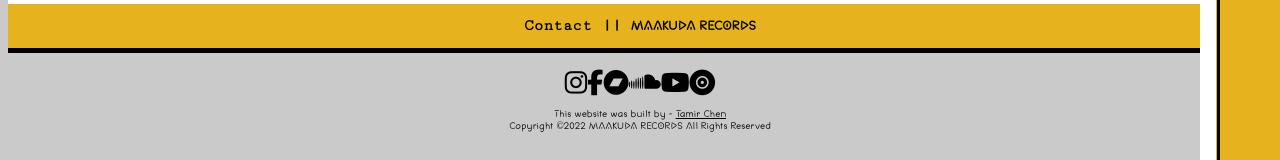
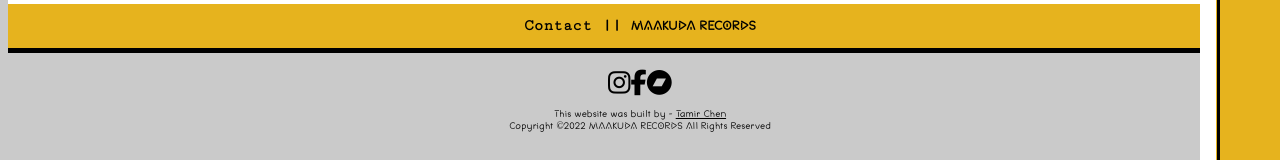
Before and after one commit to tamirchn1/Maakudarecords, a React (Create React App) app: page /About in a window 1280 px wide. Shown: the part 510-670 px from the top of the page. Built offline with nearby package versions, Linux system fonts and the light colour scheme.

Commit message:
delete social media

```diff
--- a/public/styles.css
+++ b/public/styles.css
@@ -278,7 +278,7 @@ form a:hover {
   }
   .aboutimg {
     width: 80%;
-    margin: 0 6% 2% 0;
+    margin: 0 6% 2% 0;t
   }
 }
 /************************TABLET***********************************/
@@ -525,6 +525,7 @@ form a:hover {
 
   .about-text {
     height: 21em;
+    overflow: auto;
   }
 
   .aboutimg {
@@ -603,7 +604,7 @@ form a:hover {
   .about-text,
   .stpn-text {
     font-size: 1.2rem;
-    overflow: auto;
+    overflow: hidden;
   }
 
   .aboutimg {
--- a/src/components/Footer.jsx
+++ b/src/components/Footer.jsx
@@ -22,15 +22,6 @@ function Footer() {
         <a href="" target="_blank" rel="noreferrer">
           <i className="fa fa-bandcamp fa-2x" aria-hidden="true"></i>
         </a>
-        <a href="">
-          <i className="fab fa-soundcloud fa-2x" aria-hidden="true"></i>
-        </a>
-        <a href="">
-          <i className="fab fa-youtube fa-2x" aria-hidden="true"></i>
-        </a>
-        <a href="">
-          <i className="fas fa-record-vinyl fa-2x" aria-hidden="true"></i>
-        </a>
       </div>
       <footer className="copyright">
         This website was built by -{" "}
--- a/src/components/FooterIndex.jsx
+++ b/src/components/FooterIndex.jsx
@@ -23,15 +23,6 @@ function FooterIndex() {
         <a href="" target="_blank" rel="noreferrer">
           <i className="fa fa-bandcamp fa-2x" aria-hidden="true"></i>
         </a>
-        <a href="">
-          <i className="fab fa-soundcloud fa-2x" aria-hidden="true"></i>
-        </a>
-        <a href="">
-          <i className="fab fa-youtube fa-2x" aria-hidden="true"></i>
-        </a>
-        <a href="">
-          <i className="fas fa-record-vinyl fa-2x" aria-hidden="true"></i>
-        </a>
       </div>
       <footer className="copyright">
         This website was built by -{" "}
```
